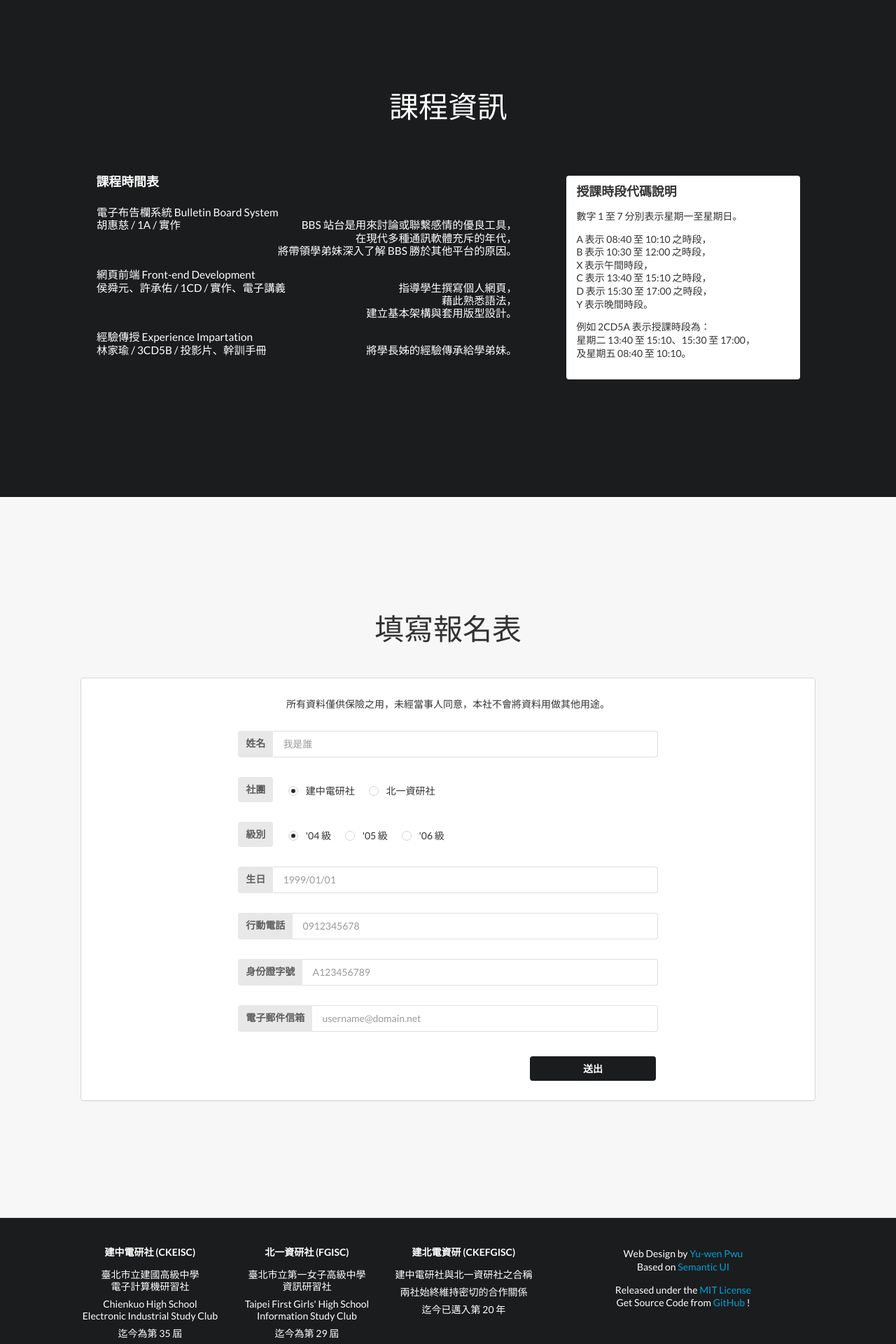
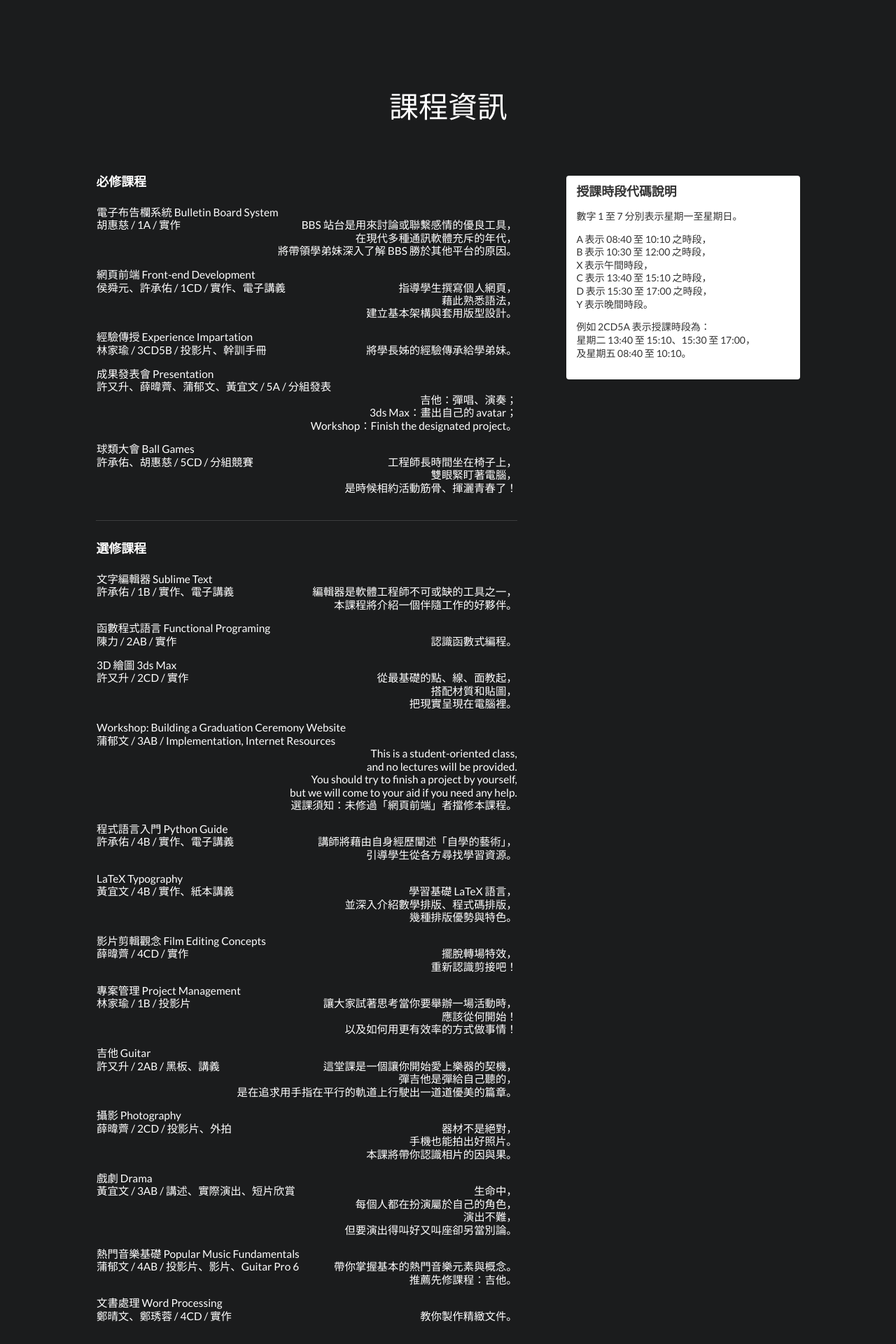
Before and after one commit to yuwen41200/ADA-Camp-2015, a PHP site: page / in a window 1280 px wide. Shown: the part 919-2839 px from the top of the page at 70% size. Run offline with PHP 8.4, Linux system fonts and the light colour scheme; data that the repository does not hold is empty; some libraries are stand-ins or nearby versions.

Commit message:
Finished Front-end

```diff
--- a/index.php
+++ b/index.php
@@ -85,7 +85,7 @@
 			</div>
 			<div class="row">
 				<div class="ten wide column">
-					<h3 class="ui inverted header">課程時間表</h3>
+					<h3 class="ui inverted header">必修課程</h3>
 					<div class="ui inverted animated selection list">
 						<div class="item">電子布告欄系統 Bulletin Board System<br>
 						胡惠慈 / 1A / 實作
@@ -102,6 +102,95 @@
 						<div class="item">經驗傳授 Experience Impartation<br>
 						林家瑜 / 3CD5B / 投影片、幹訓手冊
 							<div class="right floated">將學長姊的經驗傳承給學弟妹。</div>
+						</div>
+						<div class="item">成果發表會 Presentation<br>
+						許又升、薛暐薺、蒲郁文、黃宜文 / 5A / 分組發表
+							<div class="right floated">吉他：彈唱、演奏；<br>
+							3ds Max：畫出自己的 avatar；<br>
+							Workshop：Finish the designated project。</div>
+						</div>
+						<div class="item">球類大會 Ball Games<br>
+						許承佑、胡惠慈 / 5CD / 分組競賽
+							<div class="right floated">工程師長時間坐在椅子上，<br>
+							雙眼緊盯著電腦，<br>
+							是時候相約活動筋骨、揮灑青春了！</div>
+						</div>
+					</div>
+					<div class="ui inverted section divider"></div>
+					<h3 class="ui inverted header">選修課程</h3>
+					<div class="ui inverted animated selection list">
+						<div class="item">文字編輯器 Sublime Text<br>
+						許承佑 / 1B / 實作、電子講義
+							<div class="right floated">編輯器是軟體工程師不可或缺的工具之一，<br>
+							本課程將介紹一個伴隨工作的好夥伴。</div>
+						</div>
+						<div class="item">函數程式語言 Functional Programing<br>
+						陳力 / 2AB / 實作
+							<div class="right floated">認識函數式編程。</div>
+						</div>
+						<div class="item">3D 繪圖 3ds Max<br>
+						許又升 / 2CD / 實作
+							<div class="right floated">從最基礎的點、線、面教起，<br>
+							搭配材質和貼圖，<br>
+							把現實呈現在電腦裡。</div>
+						</div>
+						<div class="item">Workshop: Building a Graduation Ceremony Website<br>
+						蒲郁文 / 3AB / Implementation, Internet Resources
+							<div class="right floated">This is a student-oriented class,<br>
+							and no lectures will be provided.<br>
+							You should try to finish a project by yourself,<br>
+							but we will come to your aid if you need any help.<br>
+							選課須知：未修過「網頁前端」者擋修本課程。</div>
+						</div>
+						<div class="item">程式語言入門 Python Guide<br>
+						許承佑 / 4B / 實作、電子講義
+							<div class="right floated">講師將藉由自身經歷闡述「自學的藝術」，<br>
+							引導學生從各方尋找學習資源。</div>
+						</div>
+						<div class="item">LaTeX Typography<br>
+						黃宜文 / 4B / 實作、紙本講義
+							<div class="right floated">學習基礎 LaTeX 語言，<br>
+							並深入介紹數學排版、程式碼排版，<br>
+							幾種排版優勢與特色。</div>
+						</div>
+						<div class="item">影片剪輯觀念 Film Editing Concepts<br>
+						薛暐薺 / 4CD / 實作
+							<div class="right floated">擺脫轉場特效，<br>
+							重新認識剪接吧！</div>
+						</div>
+						<div class="item">專案管理 Project Management<br>
+						林家瑜 / 1B / 投影片
+							<div class="right floated">讓大家試著思考當你要舉辦一場活動時，<br>
+							應該從何開始！<br>
+							以及如何用更有效率的方式做事情！</div>
+						</div>
+						<div class="item">吉他 Guitar<br>
+						許又升 / 2AB / 黑板、講義
+							<div class="right floated">這堂課是一個讓你開始愛上樂器的契機，<br>
+							彈吉他是彈給自己聽的，<br>
+							是在追求用手指在平行的軌道上行駛出一道道優美的篇章。</div>
+						</div>
+						<div class="item">攝影 Photography<br>
+						薛暐薺 / 2CD / 投影片、外拍
+							<div class="right floated">器材不是絕對，<br>
+							手機也能拍出好照片。<br>
+							本課將帶你認識相片的因與果。</div>
+						</div>
+						<div class="item">戲劇 Drama<br>
+						黃宜文 / 3AB / 講述、實際演出、短片欣賞
+							<div class="right floated">生命中，<br>
+							每個人都在扮演屬於自己的角色，<br>
+							演出不難，<br>
+							但要演出得叫好又叫座卻另當別論。</div>
+						</div>
+						<div class="item">熱門音樂基礎 Popular Music Fundamentals<br>
+						蒲郁文 / 4AB / 投影片、影片、Guitar Pro 6
+							<div class="right floated">帶你掌握基本的熱門音樂元素與概念。<br>
+							推薦先修課程：吉他。</div>
+						</div>
+						<div class="item">文書處理 Word Processing<br>
+						鄭晴文、鄭琇蓉 / 4CD / 實作
+							<div class="right floated">教你製作精緻文件。</div>
 						</div>
 					</div>
 				</div>
```
